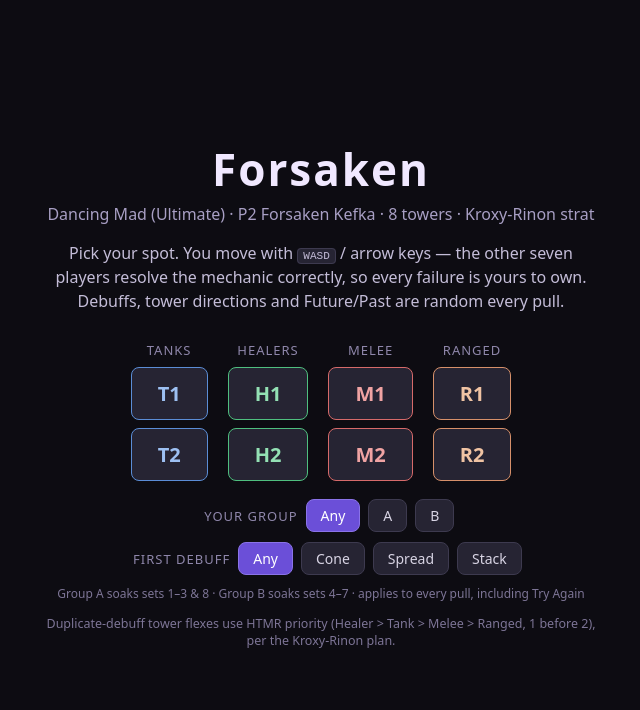
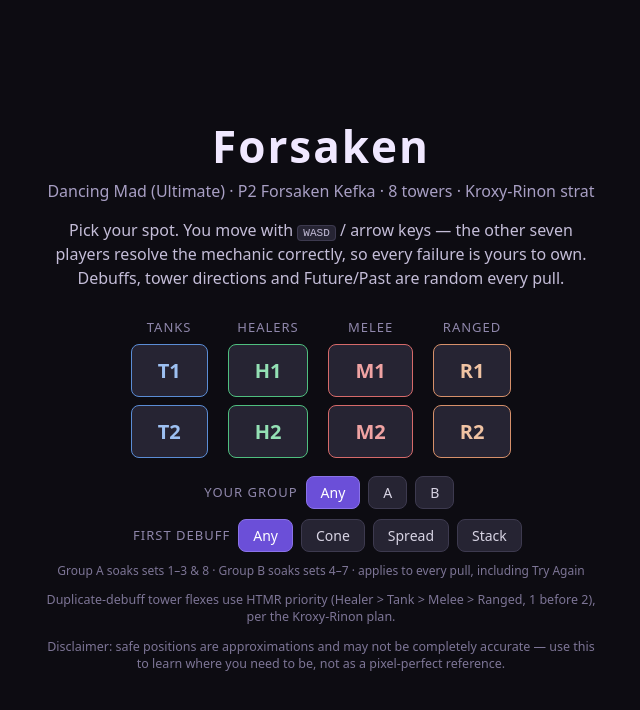
Before and after one commit to bopeng95/forsaken, a React (Vite) app: page / in a window 1280 px wide. Shown: the top 710 px of the page, without its empty margins (319-959 px from the left). Built offline with nearby package versions, Linux system fonts and the light colour scheme.

Commit message:
docs(ui): add accuracy disclaimer to the start screen

```diff
--- a/src/components/StartScreen.tsx
+++ b/src/components/StartScreen.tsx
@@ -95,6 +95,10 @@ export function StartScreen({
         Duplicate-debuff tower flexes use HTMR priority (Healer &gt; Tank &gt; Melee &gt; Ranged, 1
         before 2), per the Kroxy-Rinon plan.
       </p>
+      <p className="fine">
+        Disclaimer: safe positions are approximations and may not be completely accurate — use this
+        to learn where you need to be, not as a pixel-perfect reference.
+      </p>
     </div>
   );
 }
```
